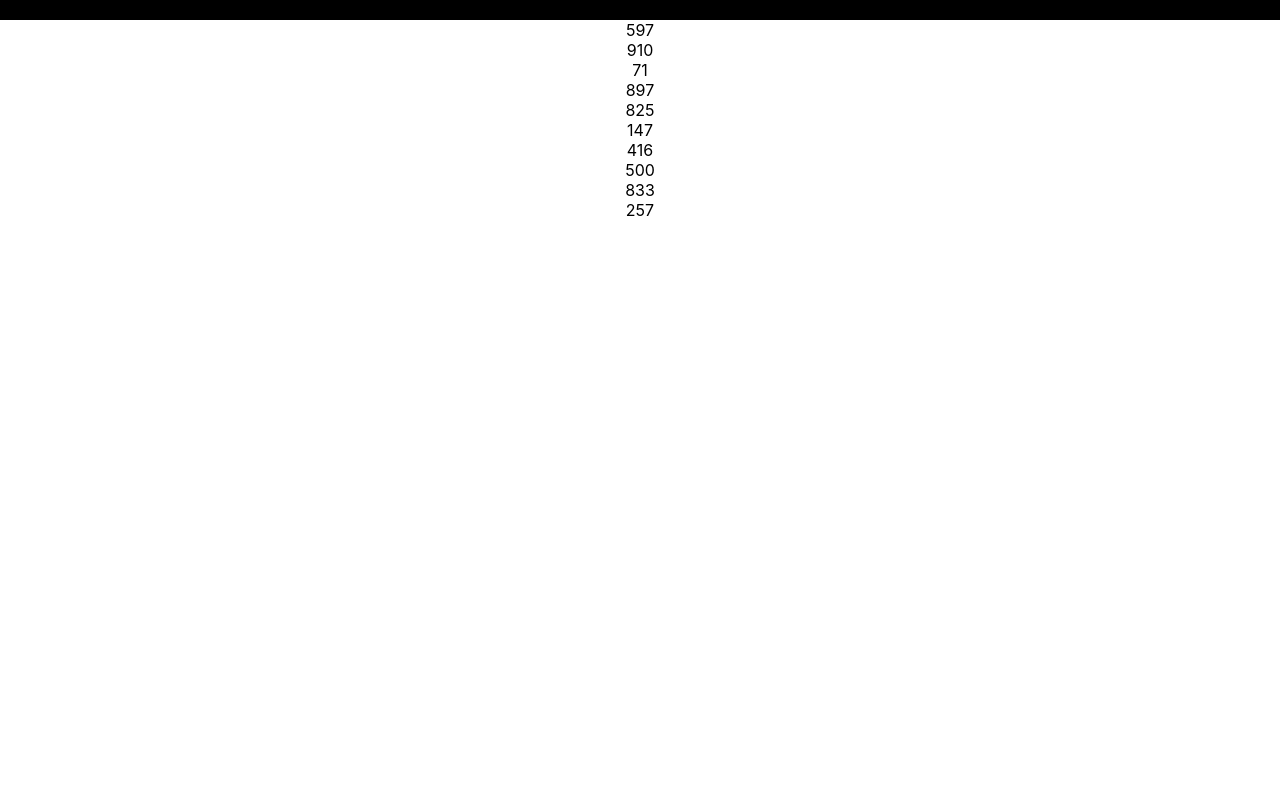
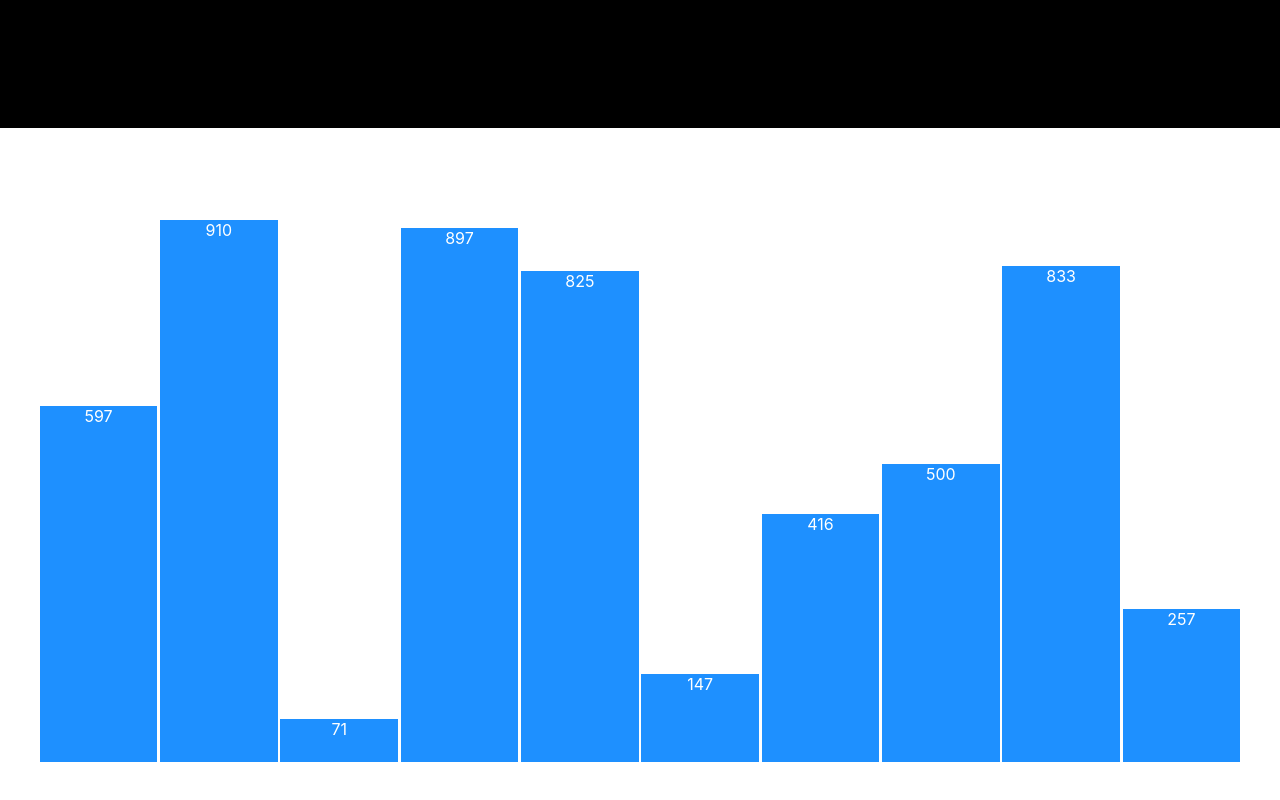
Before and after one commit to resurl/sorting-viz, a React (Create React App) app: page / in a window 1280 px wide. Built offline with nearby package versions, Linux system fonts and the light colour scheme.

Commit message:
implemented data bar

```diff
--- /dev/null
+++ b/src/Components/Data.tsx
@@ -0,0 +1,20 @@
+import React from 'react'
+
+function setHeight(value: number): object {
+    const barHeight: number = value/10;
+    return ({
+        height: barHeight + '%'
+    });
+}
+
+interface Property {
+    value: number;
+}
+
+export default function Data(props: Property) {
+    const { value } = props
+
+    return (
+        <div className="Data" style={setHeight(value)}>{value}</div>
+    );
+}
--- a/src/Components/Visualizer.tsx
+++ b/src/Components/Visualizer.tsx
@@ -1,4 +1,5 @@
 import React from 'react'
+import Data from './Data'
 
 enum Algo {
     Insert="insertionSort",
@@ -35,17 +36,17 @@ export default class Visualizer extends React.Component<{},VisualizerState> {
 
     genArrayBars(arr: number[]) {
         return (
-            arr.map( (val,idx) =>
-                <div className='Visualizer__data' key={idx}>
-                    {val}
-                </div>));
+            arr.map( (val) =>
+                <Data value={val} />));
     }
 
     render() {
         const arr = this.state.array;
         return (
             <div className="Visualizer">
-                {this.genArrayBars(arr)}
+                <div className="Visualizer__wrapper">
+                    {this.genArrayBars(arr)}
+                </div>
             </div>
         );
     }
--- /dev/null
+++ b/src/Styles/Partials/_data.scss
@@ -0,0 +1,7 @@
+.Data {
+    background-color: dodgerblue;
+    color:white;
+    width: 100%;
+    margin: 0 0.1%;
+    height:1%;
+}
--- a/src/Styles/Partials/_optionbar.scss
+++ b/src/Styles/Partials/_optionbar.scss
@@ -1,4 +1,6 @@
 .OptionBar {
     background-color: black;
-    height:20%;
+    height:10%;
+    width:100%;
+    flex-grow: 1
 }
--- a/src/Styles/Partials/_visualizer.scss
+++ b/src/Styles/Partials/_visualizer.scss
@@ -1,3 +1,12 @@
 .Visualizer {
-
+    flex-grow: 12;
+    width: 100%;
+    padding: 3% 0;
+    &__wrapper {
+        display:flex;
+        justify-content: center;
+        align-items: flex-end;
+        height:100%;
+        margin: 0 3%;
+    }
 }
--- a/src/Styles/main.css
+++ b/src/Styles/main.css
@@ -1,11 +1,61 @@
 .OptionBar {
   background-color: black;
-  height: 20%;
+  height: 10%;
+  width: 100%;
+  -webkit-box-flex: 1;
+      -ms-flex-positive: 1;
+          flex-grow: 1;
 }
 
-html, body, #root, App {
+.Visualizer {
+  -webkit-box-flex: 12;
+      -ms-flex-positive: 12;
+          flex-grow: 12;
+  width: 100%;
+  padding: 3% 0;
+}
+
+.Visualizer__wrapper {
+  display: -webkit-box;
+  display: -ms-flexbox;
+  display: flex;
+  -webkit-box-pack: center;
+      -ms-flex-pack: center;
+          justify-content: center;
+  -webkit-box-align: end;
+      -ms-flex-align: end;
+          align-items: flex-end;
+  height: 100%;
+  margin: 0 3%;
+}
+
+.Data {
+  background-color: dodgerblue;
+  color: white;
+  width: 100%;
+  margin: 0 0.1%;
+  height: 1%;
+}
+
+html, body, #root, .App {
   margin: 0;
   padding: 0;
-  min-height: 100vh;
+  height: 100%;
+}
+
+.App {
+  display: -webkit-box;
+  display: -ms-flexbox;
+  display: flex;
+  -webkit-box-orient: vertical;
+  -webkit-box-direction: normal;
+      -ms-flex-direction: column;
+          flex-direction: column;
+  -webkit-box-pack: center;
+      -ms-flex-pack: center;
+          justify-content: center;
+  -webkit-box-align: center;
+      -ms-flex-align: center;
+          align-items: center;
 }
 /*# sourceMappingURL=main.css.map */
--- a/src/Styles/main.scss
+++ b/src/Styles/main.scss
@@ -1,7 +1,15 @@
 @import './Partials/optionbar';
 @import './Partials/visualizer';
-html, body,#root,App {
+@import './Partials/data';
+html, body, #root, .App {
     margin: 0;
     padding: 0;
-    min-height: 100vh;
+    height: 100%;
 }
+
+.App {
+    display:flex;
+    flex-direction: column;
+    justify-content: center;
+    align-items: center;
+}
```
Also changed, not shown: 1 other file (tests, documents, lock files or other folders).
